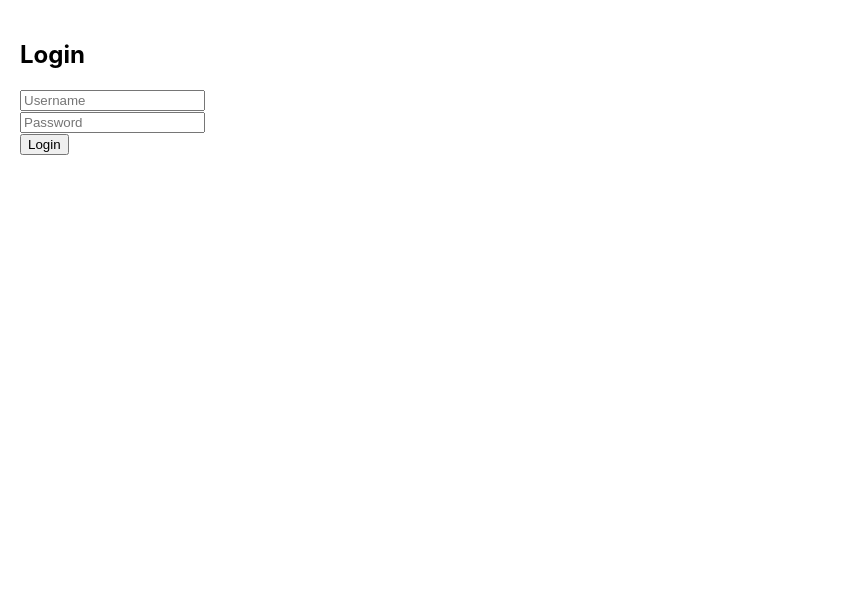
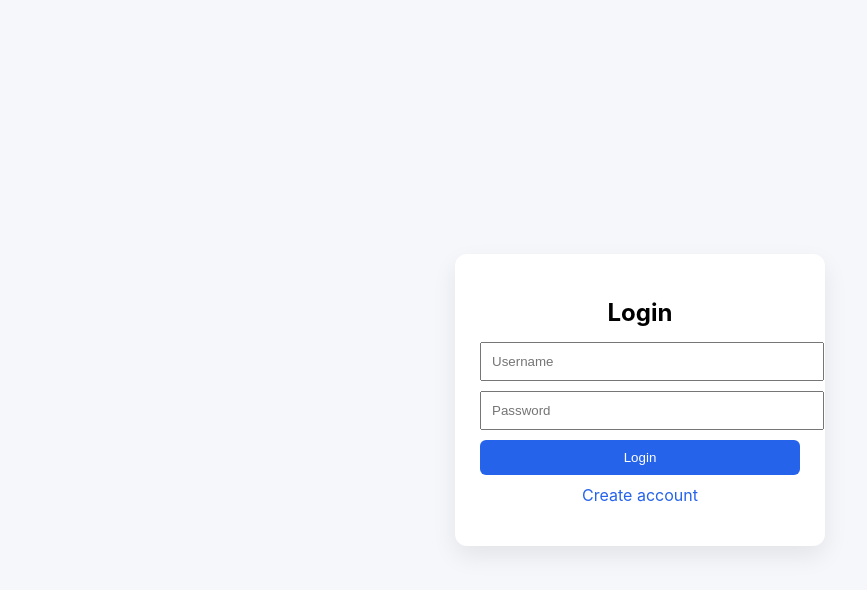
Before and after one commit to sylviahdev/bankdashboard, a React (Create React App) app: page / in a window 1280 px wide. Shown: the top 590 px of the page, without its empty margins (0-867 px from the left). Built offline with nearby package versions, Linux system fonts and the light colour scheme.

Commit message:
improving UI

```diff
--- a/package.json
+++ b/package.json
@@ -12,7 +12,7 @@
     "react-chartjs-2": "^5.3.1",
     "react-dom": "^19.2.4",
     "react-scripts": "5.0.1",
-    "recharts": "^3.8.0",
+    "recharts": "^3.8.1",
     "web-vitals": "^2.1.4",
     "xlsx": "^0.18.5"
   },
--- a/src/Dashboard.js
+++ b/src/Dashboard.js
@@ -8,6 +8,8 @@ function Dashboard() {
   const [loading, setLoading] = useState(false);
 
   const [loggedIn, setLoggedIn] = useState(false);
+  const [registerMode, setRegisterMode] = useState(false);
+
   const [username, setUsername] = useState("");
   const [password, setPassword] = useState("");
 
@@ -19,17 +21,49 @@ function Dashboard() {
       currency: "KES",
     }).format(amount);
 
+  // -------- REGISTER --------
+  const handleRegister = async (e) => {
+    e.preventDefault();
+    setLoading(true);
+    setError("");
+    setSuccess("");
+
+    try {
+      const res = await fetch(`${BACKEND}/api/register`, {
+        method: "POST",
+        headers: { "Content-Type": "application/json" },
+        body: JSON.stringify({ username, password }),
+      });
+
+      const data = await res.json();
+
+      if (!res.ok) setError(data.error);
+      else {
+        setSuccess("Account created successfully ✅");
+        setRegisterMode(false);
+      }
+    } catch {
+      setError("Server connection failed");
+    } finally {
+      setLoading(false);
+    }
+  };
+
+  // -------- LOGIN --------
   const handleLogin = async (e) => {
     e.preventDefault();
     setLoading(true);
     setError("");
+
     try {
       const res = await fetch(`${BACKEND}/api/login`, {
         method: "POST",
         headers: { "Content-Type": "application/json" },
         body: JSON.stringify({ username, password }),
       });
+
       const data = await res.json();
+
       if (!res.ok) setError(data.error);
       else {
         localStorage.setItem("token", data.token);
@@ -42,20 +76,24 @@ function Dashboard() {
     }
   };
 
+  // -------- LOGOUT --------
   const handleLogout = () => {
     localStorage.removeItem("token");
     setLoggedIn(false);
     setSummary(null);
   };
 
+  // -------- UPLOAD --------
   const handleUpload = async () => {
     if (!file) return setError("Select a file");
+
     setLoading(true);
     setError("");
     setSuccess("");
     setSummary(null);
 
     const token = localStorage.getItem("token");
+
     const formData = new FormData();
     formData.append("file", file);
 
@@ -65,7 +103,9 @@ function Dashboard() {
         headers: { Authorization: token },
         body: formData,
       });
+
       const data = await res.json();
+
       if (!res.ok) setError(data.error);
       else {
         setSummary(data);
@@ -78,83 +118,203 @@ function Dashboard() {
     }
   };
 
+  // -------- LOGIN / REGISTER SCREEN --------
   if (!loggedIn) {
     return (
-      <div style={{ padding: "20px" }}>
-        <h2>Login</h2>
+      <div
+        style={{
+          minHeight: "100vh",
+          display: "flex",
+          justifyContent: "center",
+          alignItems: "center",
+          background: "#f5f7fb",
+        }}
+      >
+        <form
+          onSubmit={registerMode ? handleRegister : handleLogin}
+          style={{
+            width: "320px",
+            padding: "25px",
+            background: "white",
+            borderRadius: "12px",
+            boxShadow: "0 10px 25px rgba(0,0,0,0.08)",
+          }}
+        >
+          <h2 style={{ textAlign: "center", marginBottom: "15px" }}>
+            {registerMode ? "Create Account" : "Login"}
+          </h2>
+
           <input
             placeholder="Username"
             value={username}
             onChange={(e) => setUsername(e.target.value)}
+            style={{ width: "100%", padding: "10px", marginBottom: "10px" }}
           />
-        <br />
+
           <input
+            type="password"
             placeholder="Password"
-          type="password"
             value={password}
             onChange={(e) => setPassword(e.target.value)}
+            style={{ width: "100%", padding: "10px", marginBottom: "10px" }}
           />
-        <br />
-        <button onClick={handleLogin}>
-          {loading ? "Processing..." : "Login"}
+
+          <button
+            style={{
+              width: "100%",
+              padding: "10px",
+              background: "#2563eb",
+              color: "white",
+              border: "none",
+              borderRadius: "6px",
+            }}
+          >
+            {loading
+              ? "Processing..."
+              : registerMode
+              ? "Register"
+              : "Login"}
           </button>
-        {error && <p style={{ color: "red" }}>{error}</p>}
+
+          {error && (
+            <p style={{ color: "red", textAlign: "center" }}>{error}</p>
+          )}
+          {success && (
+            <p style={{ color: "green", textAlign: "center" }}>{success}</p>
+          )}
+
+          <p
+            onClick={() => {
+              setRegisterMode(!registerMode);
+              setError("");
+            }}
+            style={{
+              textAlign: "center",
+              marginTop: "10px",
+              cursor: "pointer",
+              color: "#2563eb",
+            }}
+          >
+            {registerMode
+              ? "Already have an account? Login"
+              : "Create account"}
+          </p>
+        </form>
       </div>
     );
   }
 
-  // Calculate totals
+  // -------- CALCULATIONS --------
   let income = 0;
   let expenses = 0;
+
   if (summary) {
     Object.values(summary).forEach((val) => {
       if (val > 0) income += val;
       else expenses += val;
     });
   }
+
   const balance = income + expenses;
-  const savingsRate = income > 0 ? ((balance / income) * 100).toFixed(1) : 0;
+  const savingsRate =
+    income > 0 ? ((balance / income) * 100).toFixed(1) : 0;
 
+  // -------- DASHBOARD --------
   return (
-    <div style={{ padding: "20px", fontFamily: "Arial, sans-serif" }}>
+    <div
+      style={{
+        minHeight: "100vh",
+        background: "#f5f7fb",
+        padding: "40px",
+        display: "flex",
+        justifyContent: "center",
+      }}
+    >
+      <div
+        style={{
+          width: "100%",
+          maxWidth: "900px",
+          background: "white",
+          padding: "30px",
+          borderRadius: "12px",
+          boxShadow: "0 10px 25px rgba(0,0,0,0.08)",
+        }}
+      >
+        {/* HEADER */}
+        <div
+          style={{
+            display: "flex",
+            justifyContent: "space-between",
+            marginBottom: "20px",
+          }}
+        >
           <h1>💳 Bank Analyzer</h1>
           <button onClick={handleLogout}>Logout</button>
-      <br />
+        </div>
+
+        {/* UPLOAD */}
         <input type="file" onChange={(e) => setFile(e.target.files[0])} />
-      <button onClick={handleUpload}>
+        <button onClick={handleUpload} style={{ marginLeft: "10px" }}>
           {loading ? "Processing..." : "Upload & Analyze"}
         </button>
 
+        {/* ALERTS */}
         {error && <p style={{ color: "red" }}>{error}</p>}
         {success && <p style={{ color: "green" }}>{success}</p>}
 
+        {/* CARDS */}
         {summary && (
-        <div>
-          <h3>Income</h3>
-          <strong style={{ color: "green" }}>{formatCurrency(income)}</strong>
+          <>
+            <div
+              style={{
+                display: "grid",
+                gridTemplateColumns: "1fr 1fr 1fr",
+                gap: "15px",
+                marginTop: "20px",
+              }}
+            >
+              <div style={{ background: "#ecfdf5", padding: "15px" }}>
+                <p>Income</p>
+                <h2 style={{ color: "green" }}>
+                  {formatCurrency(income)}
+                </h2>
+              </div>
 
-          <h3>Expenses</h3>
-          <strong style={{ color: "red" }}>{formatCurrency(expenses)}</strong>
+              <div style={{ background: "#fef2f2", padding: "15px" }}>
+                <p>Expenses</p>
+                <h2 style={{ color: "red" }}>
+                  {formatCurrency(expenses)}
+                </h2>
+              </div>
 
-          <h3>Balance</h3>
-          <strong style={{ color: "blue" }}>{formatCurrency(balance)}</strong>
+              <div style={{ background: "#eff6ff", padding: "15px" }}>
+                <p>Balance</p>
+                <h2 style={{ color: "blue" }}>
+                  {formatCurrency(balance)}
+                </h2>
+              </div>
+            </div>
 
+            {/* INSIGHTS */}
+            <div style={{ marginTop: "20px" }}>
               <h3>Insights</h3>
               <p>💰 Savings Rate: {savingsRate}%</p>
-          <p>📊 Total Categories: {Object.keys(summary).length}</p>
-          <p>
-            🧠 You spent{" "}
-            {income !== 0
-              ? Math.abs((expenses / income) * 100).toFixed(1)
-              : 0}
-            % of your income
-          </p>
+              <p>📊 Categories: {Object.keys(summary).length}</p>
+            </div>
 
-          <a href={`${BACKEND}/download`} target="_blank" rel="noreferrer">
-            <button>Download Excel</button>
+            {/* DOWNLOAD */}
+            <a
+              href={`${BACKEND}/download`}
+              target="_blank"
+              rel="noreferrer"
+            >
+              <button style={{ marginTop: "20px" }}>
+                Download Excel
+              </button>
             </a>
+          </>
+        )}
       </div>
-      )}
     </div>
   );
 }
```
Also changed, not shown: 1 other file (tests, documents, lock files or other folders). Lines whose indentation alone changed are shown as unchanged.
